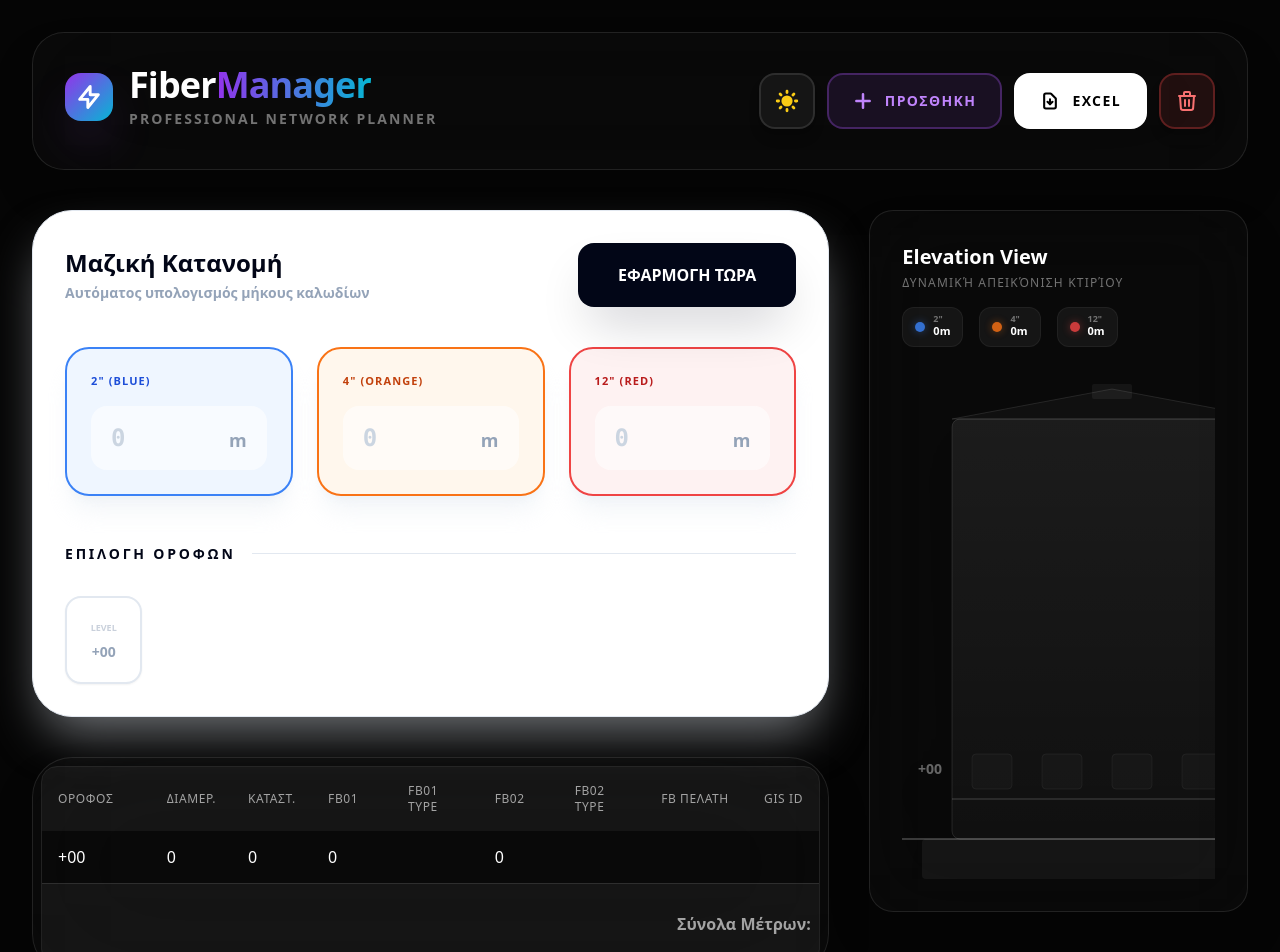
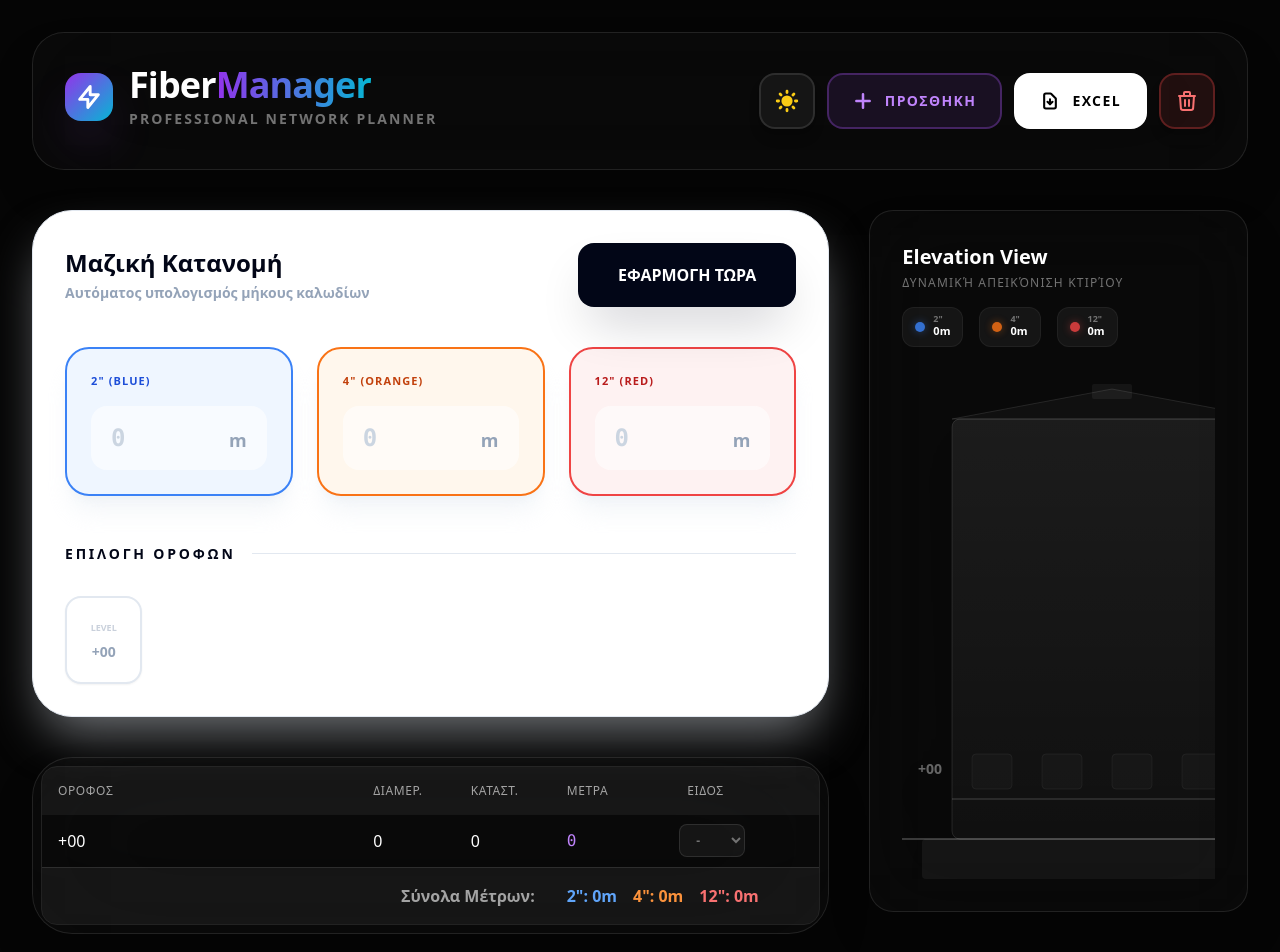
Before and after one commit to sgk-developers/floor-ftth-calculator, a React (Vite) app: page / in a window 1280 px wide. Shown: the top 952 px of the page. Built offline with nearby package versions, Linux system fonts and the light colour scheme.

Commit message:
{"mode":"execute","reasoning":"Ολοκληρώνω τη διασύνδεση αναβαθμίζοντας τον πίνακα ώστε να επισημαίνει τον επιλεγμένο όρο
Update src/components/FloorTable.tsx

```diff
--- a/src/components/FloorTable.tsx
+++ b/src/components/FloorTable.tsx
@@ -6,6 +6,7 @@ interface Props {
   onUpdate: (id: string, field: keyof FloorData, value: any) => void;
   onDelete: (id: string) => void;
   darkMode?: boolean;
+  selectedFloorId?: string | null;
 }
 
 const getCableBadgeClass = (type: CableType, darkMode: boolean) => {
@@ -17,7 +18,22 @@ const getCableBadgeClass = (type: CableType, darkMode: boolean) => {
   }
 };
 
-export const FloorTable: React.FC<Props> = ({ floors, onUpdate, onDelete, darkMode = true }) => {
+export const FloorTable: React.FC<Props> = ({
+  floors,
+  onUpdate,
+  onDelete,
+  darkMode = true,
+  selectedFloorId
+}) => {
+  React.useEffect(() => {
+    if (selectedFloorId) {
+      const element = document.getElementById(`floor-row-${selectedFloorId}`);
+      if (element) {
+        element.scrollIntoView({ behavior: 'smooth', block: 'center' });
+      }
+    }
+  }, [selectedFloorId]);
+
   const totals = {
     '2"': floors.filter(f => f.cableType === '2"').reduce((acc, f) => acc + f.meters, 0),
     '4"': floors.filter(f => f.cableType === '4"').reduce((acc, f) => acc + f.meters, 0),
@@ -40,7 +56,7 @@ export const FloorTable: React.FC<Props> = ({ floors, onUpdate, onDelete, darkMo
     <div className={`overflow-x-auto rounded-2xl border transition-all duration-300 ${
       darkMode ? 'border-white/10' : 'border-slate-200 bg-white'
     }`}>
-      <table className="w-full text-left border-collapse min-w-[1000px]">
+      <table className="w-full text-left border-collapse min-w-[600px]">
         <thead>
           <tr className={`text-xs uppercase tracking-wider ${
             darkMode ? 'bg-white/5 text-neutral-400' : 'bg-slate-50 text-slate-500 border-b border-slate-200'
@@ -48,12 +64,6 @@ export const FloorTable: React.FC<Props> = ({ floors, onUpdate, onDelete, darkMo
             <th className="p-4 font-medium">ΟΡΟΦΟΣ</th>
             <th className="p-4 font-medium">ΔΙΑΜΕΡ.</th>
             <th className="p-4 font-medium">ΚΑΤΑΣΤ.</th>
-            <th className="p-4 font-medium">FB01</th>
-            <th className="p-4 font-medium">FB01 TYPE</th>
-            <th className="p-4 font-medium">FB02</th>
-            <th className="p-4 font-medium">FB02 TYPE</th>
-            <th className="p-4 font-medium">FB ΠΕΛΑΤΗ</th>
-            <th className="p-4 font-medium">GIS ID</th>
             <th className="p-4 font-medium">ΜΕΤΡΑ</th>
             <th className="p-4 font-medium">ΕΙΔΟΣ</th>
             <th className="p-4 font-medium"></th>
@@ -61,9 +71,15 @@ export const FloorTable: React.FC<Props> = ({ floors, onUpdate, onDelete, darkMo
         </thead>
         <tbody className={`divide-y ${darkMode ? 'divide-white/5' : 'divide-slate-100'}`}>
           {floors.map((floor) => (
-            <tr key={floor.id} className={`group transition-colors duration-300 ${
-              darkMode ? 'hover:bg-white/[0.02]' : 'hover:bg-slate-50/50'
-            }`}>
+            <tr
+              key={floor.id}
+              id={`floor-row-${floor.id}`}
+              className={`group transition-all duration-500 ${
+                floor.id === selectedFloorId
+                  ? (darkMode ? 'bg-purple-500/10 ring-1 ring-purple-500/30' : 'bg-purple-50 ring-1 ring-purple-200')
+                  : (darkMode ? 'hover:bg-white/[0.02]' : 'hover:bg-slate-50/50')
+              }`}
+            >
               <td className="p-2">
                 <input
                   className={inputBaseClass}
@@ -85,50 +101,6 @@ export const FloorTable: React.FC<Props> = ({ floors, onUpdate, onDelete, darkMo
                   className={inputNumClass}
                   value={floor.shops}
                   onChange={(e) => onUpdate(floor.id, 'shops', Number(e.target.value))}
-                />
-              </td>
-              <td className="p-2">
-                <input
-                  type="number"
-                  className={inputNumClass}
-                  value={floor.fb01Count}
-                  onChange={(e) => onUpdate(floor.id, 'fb01Count', Number(e.target.value))}
-                />
-              </td>
-              <td className="p-2">
-                <input
-                  className={inputBaseClass}
-                  value={floor.fb01Type}
-                  onChange={(e) => onUpdate(floor.id, 'fb01Type', e.target.value)}
-                />
-              </td>
-              <td className="p-2">
-                <input
-                  type="number"
-                  className={inputNumClass}
-                  value={floor.fb02Count}
-                  onChange={(e) => onUpdate(floor.id, 'fb02Count', Number(e.target.value))}
-                />
-              </td>
-              <td className="p-2">
-                <input
-                  className={inputBaseClass}
-                  value={floor.fb02Type}
-                  onChange={(e) => onUpdate(floor.id, 'fb02Type', e.target.value)}
-                />
-              </td>
-              <td className="p-2">
-                <input
-                  className={inputBaseClass}
-                  value={floor.customerFb}
-                  onChange={(e) => onUpdate(floor.id, 'customerFb', e.target.value)}
-                />
-              </td>
-              <td className="p-2">
-                <input
-                  className={inputBaseClass}
-                  value={floor.gisId}
-                  onChange={(e) => onUpdate(floor.id, 'gisId', e.target.value)}
                 />
               </td>
               <td className="p-2">
@@ -175,7 +147,7 @@ export const FloorTable: React.FC<Props> = ({ floors, onUpdate, onDelete, darkMo
           darkMode ? 'bg-white/5 text-white border-white/10' : 'bg-slate-50 text-slate-900 border-slate-200'
         }`}>
           <tr>
-            <td colSpan={9} className={`p-4 text-right ${darkMode ? 'text-neutral-400' : 'text-slate-500'}`}>Σύνολα Μέτρων:</td>
+            <td colSpan={3} className={`p-4 text-right ${darkMode ? 'text-neutral-400' : 'text-slate-500'}`}>Σύνολα Μέτρων:</td>
             <td colSpan={3} className="p-4">
               <div className="flex gap-4">
                 <span className={`transition-colors duration-300 ${darkMode ? 'text-blue-400' : 'text-blue-600'}`}>2": {totals['2"']}m</span>
```
